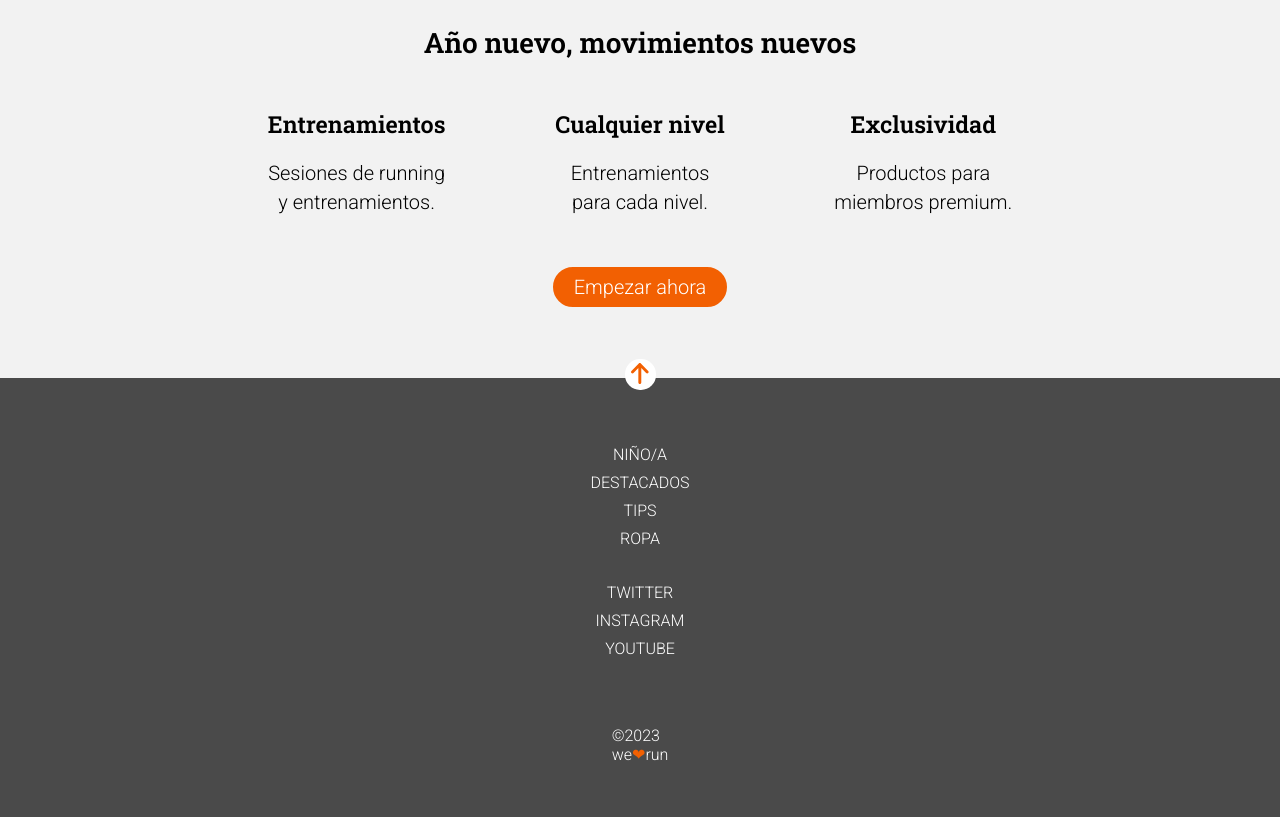
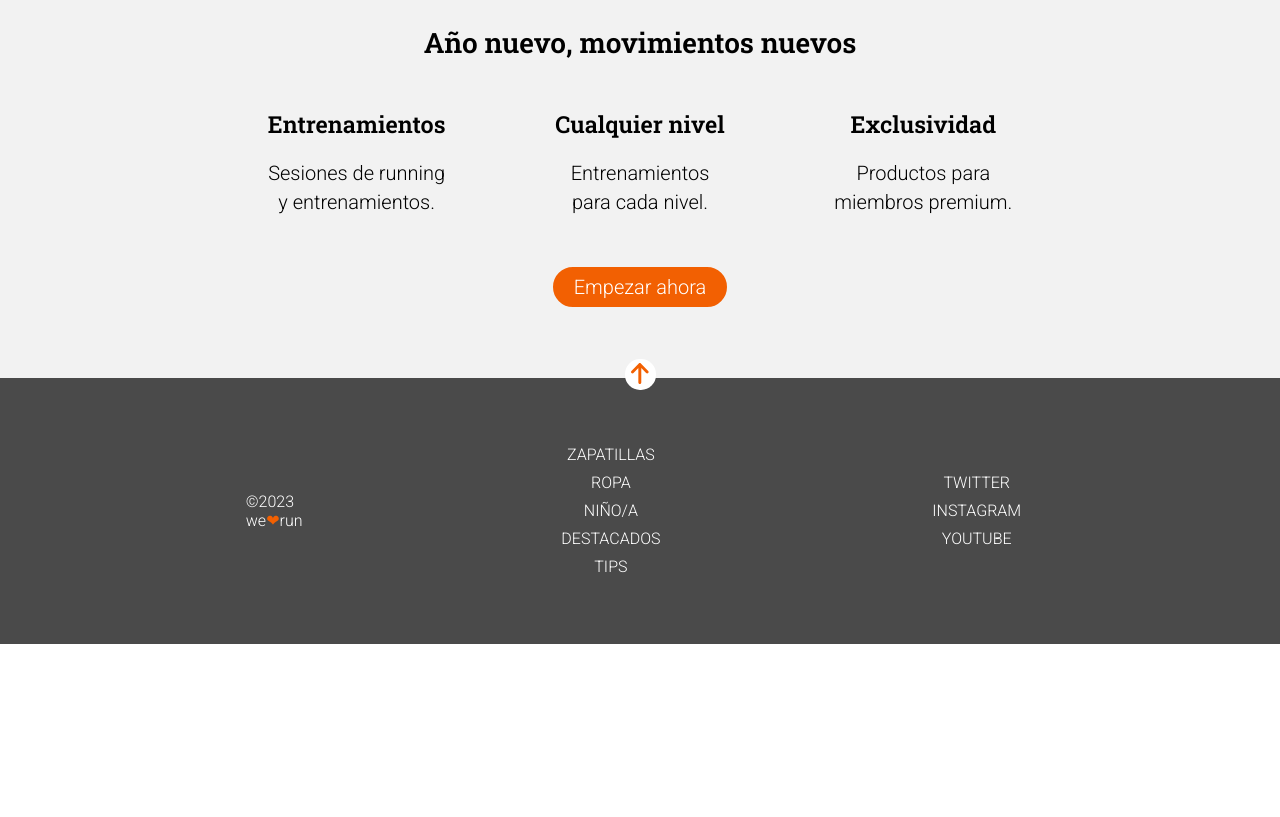
Before and after one commit to Adalab/modulo-1-evaluacion-final-NataliaBlanco, a website: page public/index.html in a window 1280 px wide. Shown: the part 1060-1877 px from the top of the page. After the commit the page ends 1704 px from the top, so only its background shows below. Drawn offline with Linux system fonts and the light colour scheme.

Commit message:
added footer mediaqueries for tablet

```diff
--- a/public/index.html
+++ b/public/index.html
@@ -120,10 +120,12 @@
   <footer class="footer">
       <nav class="nav-1">
         <ul class="nav-1-ul">
+          <li class="nav-li"><a href="https://adalab.es/" alt="Escuela Adalab" class="nav-a">ZAPATILLAS</a></li>
+          <li class="nav-li"><a href="https://adalab.es/" alt="Escuela Adalab" class="nav-a">ROPA</a></li>
           <li class="nav-li"><a href="https://adalab.es/" alt="Escuela Adalab" class="nav-a">NIÑO/A</a></li>
           <li class="nav-li"><a href="https://adalab.es/" alt="Escuela Adalab" class="nav-a">DESTACADOS</a></li>
           <li class="nav-li"><a href="https://adalab.es/" alt="Escuela Adalab" class="nav-a">TIPS</a></li>
-          <li class="nav-li"><a href="https://adalab.es/" alt="Escuela Adalab" class="nav-a">ROPA</a></li>
+
         </ul>
       </nav>
       <nav class="nav-2">
--- a/src/scss/main.scss
+++ b/src/scss/main.scss
@@ -355,5 +355,22 @@ $roboto: 'Roboto', sans-serif;
    position:relative;
    bottom: -52px;
 }
-
+.footer {
+   display: flex;
+   flex-direction: row;
+   justify-content: space-evenly;
+   text-align: left;
+   padding: 50px 0;
 }
+.nav-1-ul {
+   padding: 13px 13px;
+   display: flex;
+   flex-direction: column;
+   justify-content: space-between;
+   align-items: left;
+   line-height: 1.75;
+}
+.footer-branding {
+   order:-1;
+}
+}
```
Also changed, not shown: src/html/index.html (+3 -1 lines), public/assets/css/main.css, 1 other file.
